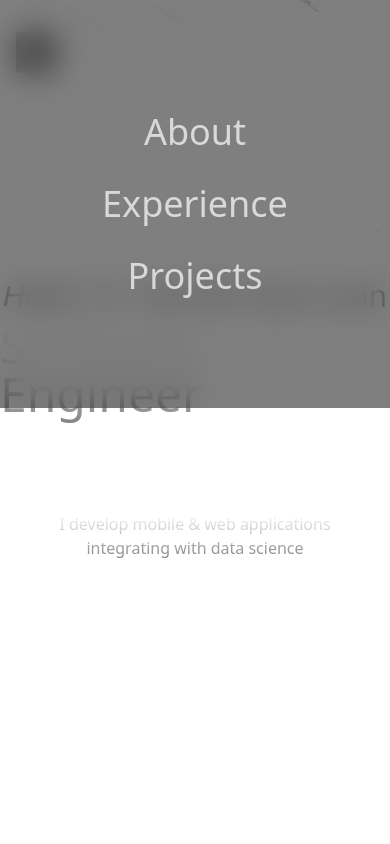
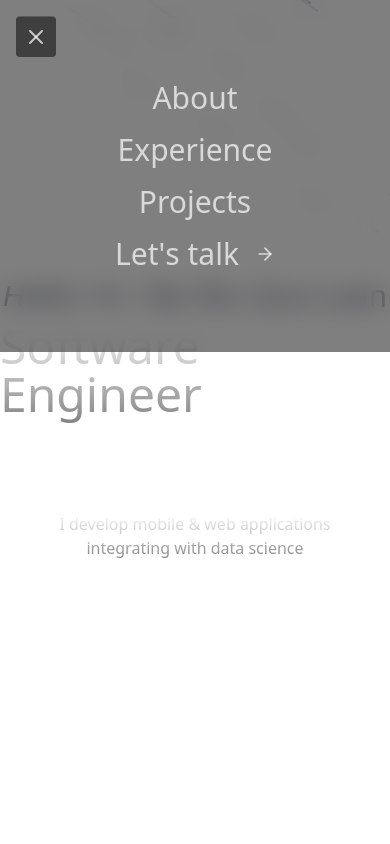
Before and after one commit to neirinzaralwin/portfolio, a Next.js app: page / in a window 390 px wide. Both pictures are taken after a click on the element 36 px from the left and 52 px from the top of the page. Shown: the top 844 px of the page. Built offline with nearby package versions, Linux system fonts and the light colour scheme.

Commit message:
ui adjust

```diff
--- a/components/contact-us/contact-us.tsx
+++ b/components/contact-us/contact-us.tsx
@@ -1,12 +1,11 @@
 "use client";
 
 import { motion } from "framer-motion";
-import { SlideIn, FadeIn, Transition } from "../ui/transition";
-import { TextReveal, SectionHeading } from "../ui/typography";
+import { FadeIn, Transition } from "../ui/transition";
 import { ReactNode } from "react";
 import { cn } from "@/utils/cn";
 import Link from "next/link";
-import { Input, Textarea } from "../ui/input";
+import emailForm from "./email-form";
 
 interface SocialHandle {
   _id: string;
@@ -20,7 +19,7 @@ interface About {
   address: string;
 }
 
-interface ContactProps {
+export interface ContactProps {
   email: string;
   social_handle: SocialHandle[];
   about: About;
@@ -41,85 +40,7 @@ export const ContactUs = ({ email, social_handle, about }: ContactProps) => {
               </h1>
             </div>
           </FadeIn>
-          <div className="grid md:grid-cols-2 gap-10 md:pt-16">
-            <div className="space-y-4">
-              <div className="flex gap-4">
-                <Transition className="w-full">
-                  <Input
-                    id="full-name"
-                    placeholder="Full name"
-                    className="border-0 border-b rounded-none"
-                  />
-                </Transition>
-                <Transition className="w-full">
-                  <Input
-                    id="email"
-                    placeholder="Email"
-                    type="email"
-                    className="border-0 border-b rounded-none"
-                  />
-                </Transition>
-              </div>
-              <div className="space-y-2">
-                <Transition>
-                  <Input
-                    id="subject"
-                    placeholder="Enter the subject"
-                    className="border-0 border-b rounded-none"
-                  />
-                </Transition>
-              </div>
-              <div className="space-y-2">
-                <Transition>
-                  <Textarea
-                    className="min-h-[100px] rounded-none border-0 border-b resize-none"
-                    id="message"
-                    placeholder="Enter your message"
-                  />
-                </Transition>
-              </div>
-              <div>
-                <Transition>
-                  <motion.button
-                    whileHover="whileHover"
-                    initial="initial"
-                    className="border border-white/30 px-8 py-2 rounded-3xl relative overflow-hidden"
-                  >
-                    <TextReveal className="uppercase">Send</TextReveal>
-                  </motion.button>
-                </Transition>
-              </div>
-            </div>
-            <div className="md:justify-self-end flex flex-col">
-              <div className="pb-4">
-                <Transition>
-                  <span className="text-gray-500">Get in touch</span>
-                </Transition>
-                <div className="text-2xl md:text-4xl font-bold py-2 gradient-text">
-                  {email}
-                </div>
-                <Transition>
-                  <div className="pb-1 text-gray-500">{about.phoneNumber}</div>
-                </Transition>
-                <Transition>
-                  <div className="text-gray-500">{about.address}</div>
-                </Transition>
-              </div>
-
-              <div className="flex md:gap-8 gap-4 mt-auto md:pb-16">
-                {social_handle.map((social, index) => (
-                  <Transition
-                    key={social._id}
-                    transition={{ delay: 0.4 + index * 0.1 }}
-                  >
-                    <Link href={social.url}>
-                      <TextReveal>{social.platform}</TextReveal>
-                    </Link>
-                  </Transition>
-                ))}
-              </div>
-            </div>
-          </div>
+          {emailForm({ email, social_handle, about })}
         </div>
         <footer className="flex items-center justify-between md:px-8 px-2 py-4 text-sm">
           <Transition>
--- /dev/null
+++ b/components/contact-us/email-form.tsx
@@ -0,0 +1,106 @@
+import { ContactProps } from "./contact-us";
+import { motion } from "framer-motion";
+import { Transition } from "../ui/transition";
+import { TextReveal } from "../ui/typography";
+import Link from "next/link";
+import { Input, Textarea } from "../ui/input";
+
+export default function emailForm({
+  email,
+  social_handle,
+  about,
+}: ContactProps) {
+  return (
+    <div className="grid md:grid-cols-2 gap-10 md:pt-16">
+      <div className="space-y-4">
+        <div className="flex gap-4">
+          <Transition className="w-full">
+            <Input
+              id="full-name"
+              placeholder="Full name"
+              className="border-0 border-b rounded-none"
+            />
+          </Transition>
+          <Transition className="w-full">
+            <Input
+              id="email"
+              placeholder="Email"
+              type="email"
+              className="border-0 border-b rounded-none"
+            />
+          </Transition>
+        </div>
+        <div className="space-y-2">
+          <Transition>
+            <Input
+              id="subject"
+              placeholder="Enter the subject"
+              className="border-0 border-b rounded-none"
+            />
+          </Transition>
+        </div>
+        <div className="space-y-2">
+          <Transition>
+            <Textarea
+              className="min-h-[100px] rounded-none border-0 border-b resize-none"
+              id="message"
+              placeholder="Enter your message"
+            />
+          </Transition>
+        </div>
+        <div>
+          <Transition>
+            <motion.button
+              whileHover="whileHover"
+              initial="initial"
+              className="border border-white/30 px-8 py-2 rounded-3xl relative overflow-hidden"
+            >
+              <TextReveal className="uppercase">Send</TextReveal>
+            </motion.button>
+          </Transition>
+        </div>
+      </div>
+      <div className="md:justify-self-end flex flex-col">
+        <div className="pb-4">
+          <Transition>
+            <span className="text-gray-500">Get in touch</span>
+          </Transition>
+          <Transition>
+            <motion.div
+              whileHover="whileHover"
+              initial="initial"
+              className="text-2xl md:text-4xl font-bold py-2"
+            >
+              <TextReveal>{email}</TextReveal>
+            </motion.div>
+          </Transition>
+          <Transition>
+            <motion.button
+              whileHover="whileHover"
+              initial="initial"
+              className="pb-1 text-white/70 underlines hover:cursor-pointerx"
+            >
+              <TextReveal>{about.phoneNumber}</TextReveal>
+            </motion.button>
+          </Transition>
+          <Transition>
+            <div className="text-gray-500">{about.address}</div>
+          </Transition>
+        </div>
+
+        <div className="flex md:gap-8 gap-4 mt-auto md:pb-16">
+          {social_handle.map((social, index) => (
+            <Transition
+              key={social._id}
+              transition={{ delay: 0.4 + index * 0.1 }}
+            >
+              <Link href={social.url}>
+                <TextReveal>{social.platform}</TextReveal>
+              </Link>
+            </Transition>
+          ))}
+        </div>
+      </div>
+    </div>
+  );
+}
--- a/components/navbar/default-navbar.tsx
+++ b/components/navbar/default-navbar.tsx
@@ -16,7 +16,7 @@ const navLinks = [
 const Navbar = () => {
   const [nav, setNav] = useState(false);
 
-  const toggelNav = () => {
+  const toggleNav = () => {
     setNav(!nav);
   };
 
@@ -87,33 +87,13 @@ const Navbar = () => {
             </div>
           </div>
 
-          {/* mobile menu */}
-          <div className="flex justify-between px-4 py-2 mx-auto md:hidden">
-            <div
-              className="cursor-pointer p-2 bg-black/50 backdrop-blur-lg border-t border-white/15 rounded z-100"
-              onClick={toggelNav}
-            >
-              {nav ? (
-                <X
-                  size={24}
-                  className="text-white/70 hover:text-white transition-colors duration-300"
-                />
-              ) : (
-                <Menu
-                  size={24}
-                  className="text-white/70 hover:text-white transition-colors duration-300"
-                />
-              )}
-            </div>
-          </div>
-
           <motion.div
             initial={false}
             animate={nav ? "open" : "closed"}
             variants={menuVariants}
-            className="fixed top-0 left-0 w-full bg-black/50 backdrop-blur-lg z-40"
+            className="py-10 fixed top-0 left-0 w-full bg-black/50 backdrop-blur-md z-40"
           >
-            <ul className="text-4xl my-28 text-center space-y-8">
+            <ul className="text-3xl text-center py-10 space-y-4">
               {navLinks.map((link, index) => (
                 <li key={index}>
                   <a
@@ -129,8 +109,45 @@ const Navbar = () => {
                   </a>
                 </li>
               ))}
+              <li className="group">
+                <a
+                  href="#contact"
+                  onClick={(e) => {
+                    e.preventDefault();
+                    handleLinkClick("contact");
+                  }}
+                >
+                  <p className="text-white/70 hover:text-white transition-colors duration-300 flex items-center justify-center gap-4">
+                    <TextReveal>Let&apos;s talk</TextReveal>
+                    <ArrowRight
+                      size={20}
+                      className="group-hover:rotate-90 transition-transform"
+                    />
+                  </p>
+                </a>
+              </li>
             </ul>
           </motion.div>
+
+          {/* mobile menu */}
+          <div className="fixed top-0 left-0 flex justify-between px-4 py-4 mx-auto md:hidden z-50">
+            <div
+              className="cursor-pointer p-2 bg-black/50 backdrop-blur-md border-t border-white/15 rounded"
+              onClick={toggleNav}
+            >
+              {nav ? (
+                <X
+                  size={24}
+                  className="text-white/70 hover:text-white transition-colors duration-300"
+                />
+              ) : (
+                <Menu
+                  size={24}
+                  className="text-white/70 hover:text-white transition-colors duration-300"
+                />
+              )}
+            </div>
+          </div>
         </div>
       </Transition>
     </>
```
Also changed, not shown: components/cursor.tsx (+1 -7 lines).
